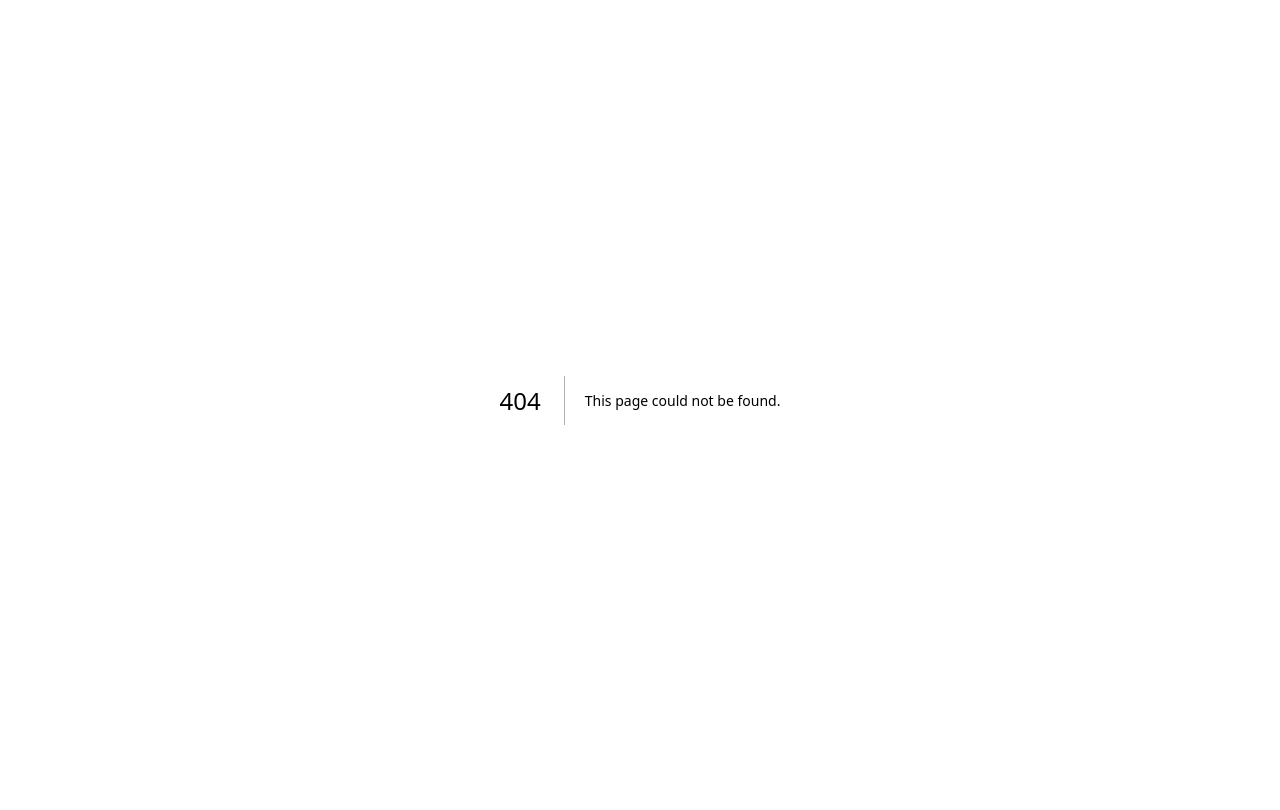
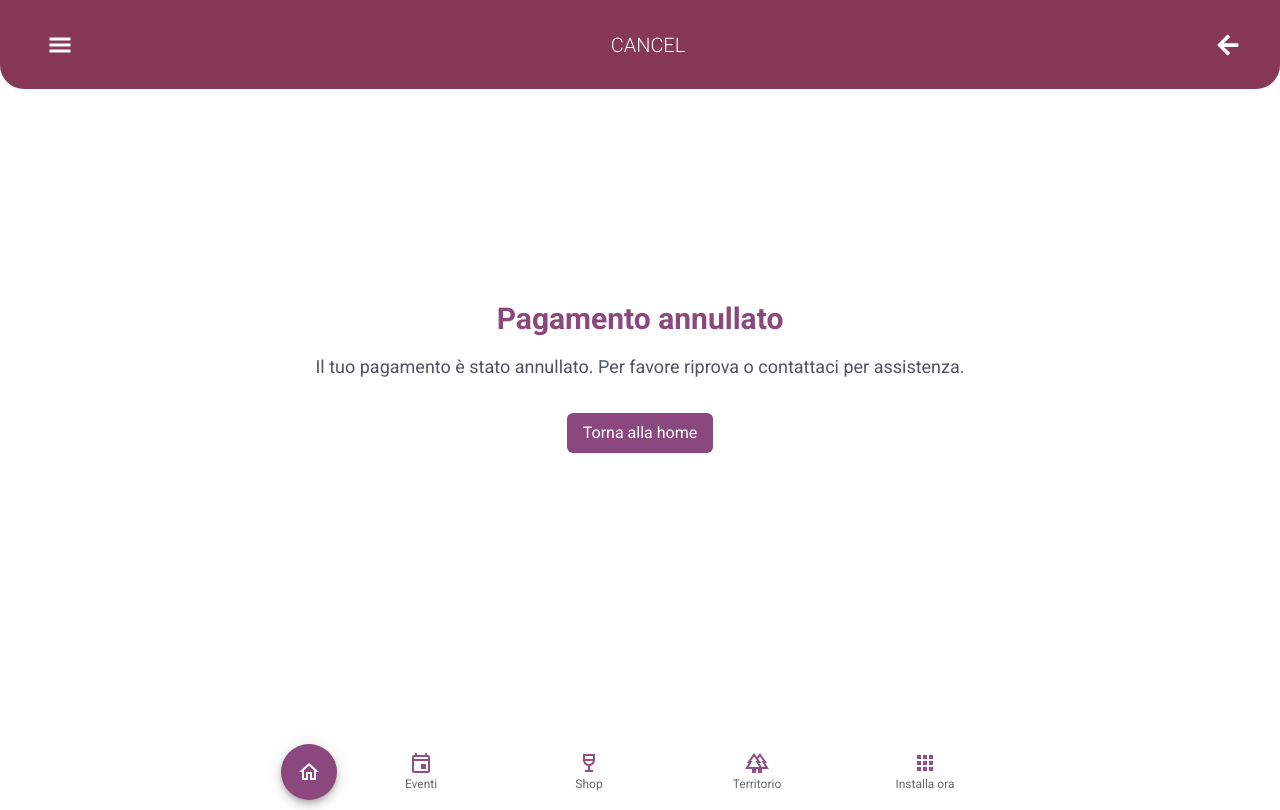
Before and after one commit to gabrimarch3/Hunt4Taste, a Next.js app: page /cancel in a window 1280 px wide. Before the commit this address had no page. Built offline with nearby package versions, Linux system fonts and the light colour scheme.

Commit message:
cancel payment page created

```diff
--- /dev/null
+++ b/app/cancel/page.jsx
@@ -0,0 +1,30 @@
+import React from 'react'
+import NavigationHeader from '../components/NavigationHeader'
+import Footer from '../components/Footer'
+
+const CancelPayment = () => {
+  return (
+    <div className="min-h-screen flex flex-col">
+      <NavigationHeader title="Pagamento annullato" />
+
+      <main className="flex-1 flex flex-col items-center justify-center">
+        <h1 className="text-3xl font-bold text-[#8B487E]">
+          Pagamento annullato
+        </h1>
+
+        <p className="mt-4 text-lg text-gray-600">
+          Il tuo pagamento è stato annullato. Per favore riprova o contattaci
+          per assistenza.
+        </p>
+
+        <button className="mt-8 px-4 py-2 bg-[#8B487E] text-white rounded-md hover:bg-purple-600">
+          Torna alla home
+        </button>
+      </main>
+
+      <Footer />
+    </div>
+  );
+};
+
+export default CancelPayment
```
